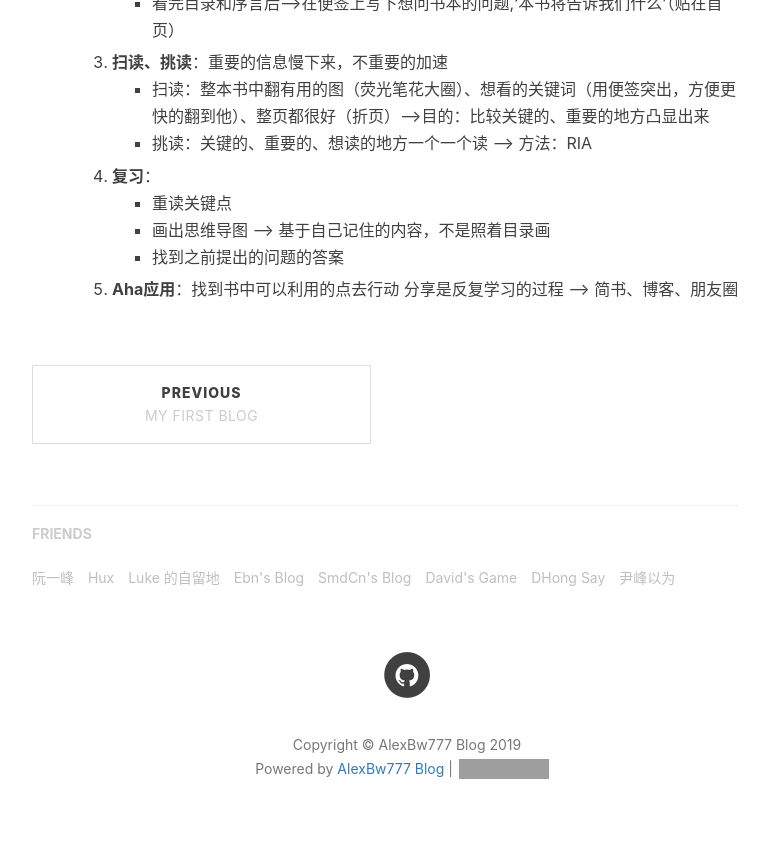
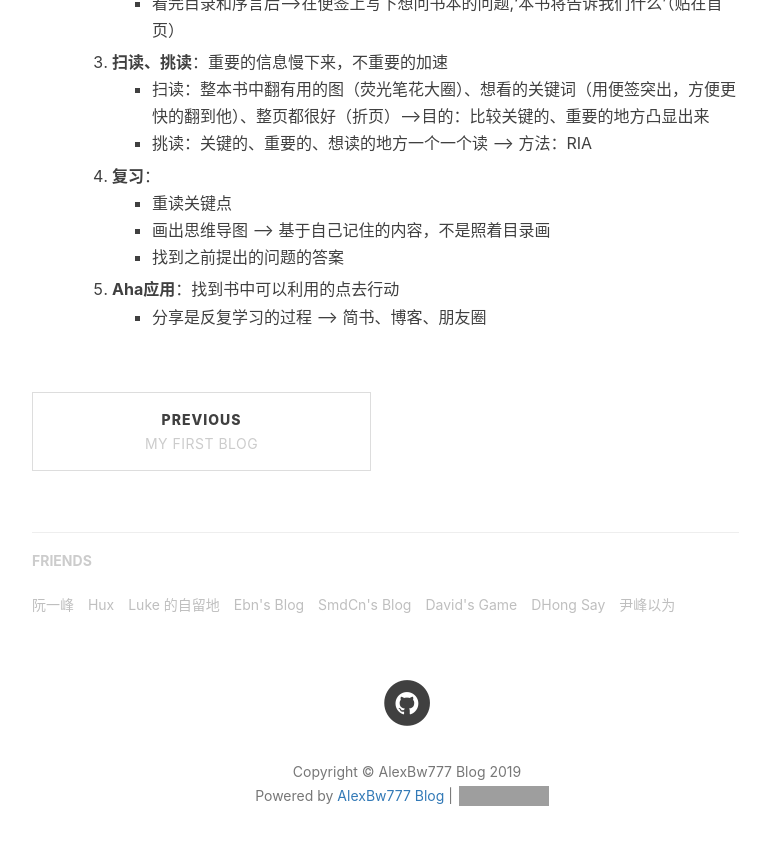
Before and after one commit to AlexBw777/AlexBw777.github.io, a Jekyll site: the page built from _posts/2019-02-25-洋葱阅读法.md, in a window 1280 px wide and 900 px high, scrolled down 2374 px. Shown: the top 845 px of the window, without its empty margins (233-1001 px from the left). Built offline with Jekyll 4.4.1, drawn with Linux system fonts in a browser that asks for light colours; nearby versions of some CDN libraries; our own code applies the rules of GitHub Pages for plain Markdown files; comment, search, counter and statistics services are not loaded; grey boxes are pictures that could not be loaded.

```diff
--- a/_posts/2019-02-25-洋葱阅读法.md
+++ b/_posts/2019-02-25-洋葱阅读法.md
@@ -76,4 +76,4 @@
 	- 画出思维导图 ---> 基于自己记住的内容，不是照着目录画
 	- 找到之前提出的问题的答案
     5. **Aha应用**：找到书中可以利用的点去行动
-        分享是反复学习的过程 ---> 简书、博客、朋友圈
+    - 分享是反复学习的过程 ---> 简书、博客、朋友圈
```
